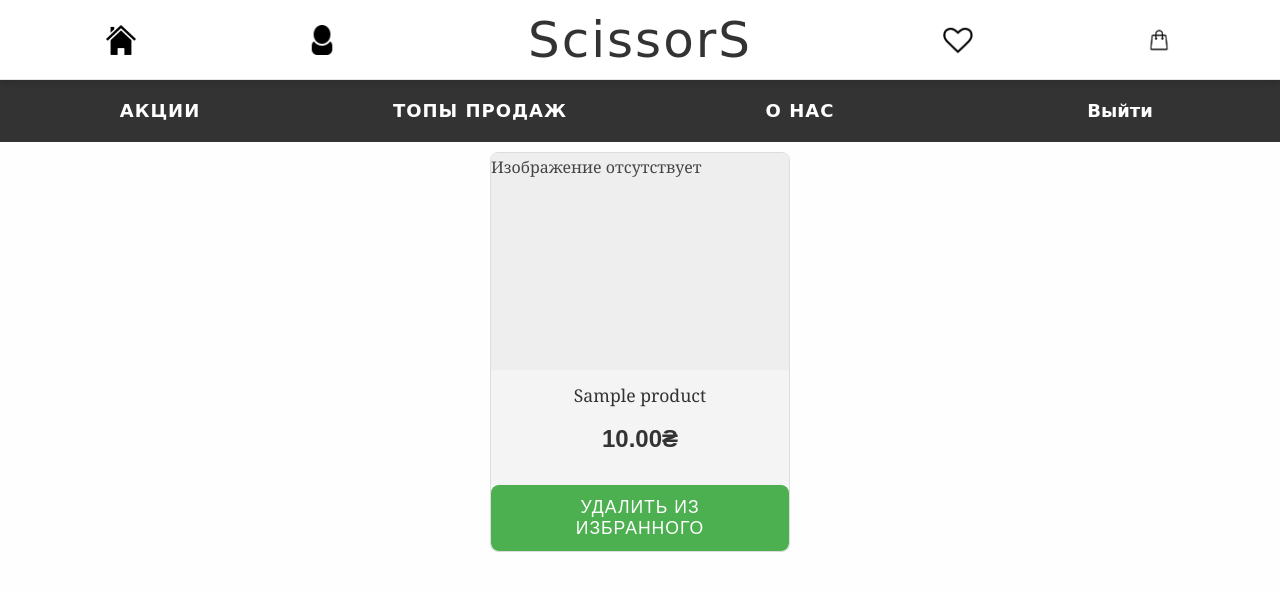
After one commit to Baranotik15/My_project, a Django app: page /users/favorites/ in a window 1280 px wide. The commit adds this page. Shown: the top 591 px of the page. Run offline with Django 5.2, Linux system fonts and the light colour scheme; a user stored in the database is signed in; tables that the repository leaves empty hold one stand-in row (values such as "Sample post"); lists and menus that the app fills with data are empty.

Commit message:
add favorite functional view html css

```diff
--- a/shopPj/products/tests.py
+++ /dev/null
@@ -1,3 +0,0 @@
-from django.test import TestCase
-
-# Create your tests here.
--- a/shopPj/products/views.py
+++ b/shopPj/products/views.py
@@ -20,10 +20,10 @@ class ProductListView(ListView):
         if search_query:
             queryset = queryset.filter(name__icontains=search_query)
 
-        return queryset
+        return queryset # Не пойму почему не учитывает регистры вроде айконтейнс должен, но не рабоатет
 
     def get_context_data(self, **kwargs):
-        context = super().get_context_data(**kwargs)
+        context = super(ProductListView, self).get_context_data(**kwargs)
         category_id = self.kwargs.get('category_id')
 
         if category_id:
--- a/shopPj/shopPj/settings.py
+++ b/shopPj/shopPj/settings.py
@@ -143,3 +143,4 @@ MEDIA_URL = '/media/'
 MEDIA_ROOT = os.path.join(BASE_DIR, 'media')
 
 LOGIN_REDIRECT_URL = '/'
+LOGIN_URL = 'login'
--- a/shopPj/static/product/css/product_detail.css
+++ b/shopPj/static/product/css/product_detail.css
@@ -8,11 +8,11 @@
 }
 
 .product-title {
-    font-family: 'Great Vibes', cursive; /* Соответствует h1 в основном стиле */
+    font-family: 'Great Vibes', cursive;
     color: #333333;
     font-size: 3em;
     margin-bottom: 20px;
-    text-shadow: 2px 2px 4px rgba(0, 0, 0, 0.2); /* Как в h1 */
+    text-shadow: 2px 2px 4px rgba(0, 0, 0, 0.2);
     text-align: center;
 }
 
@@ -24,7 +24,7 @@
 
 .product-price {
     font-family: 'Arial', sans-serif;
-    font-size: 1.5em; /* Увеличиваем для акцента */
+    font-size: 1.5em;
     color: #333;
     margin-bottom: 15px;
     text-align: center;
@@ -92,7 +92,7 @@
     display: inline-block;
     margin-top: 20px;
     padding: 10px 15px;
-    background: #007bff; /* Синий цвет для контраста */
+    background: #007bff;
     color: #fff;
     border-radius: 5px;
     text-decoration: none;
@@ -100,5 +100,5 @@
 }
 
 .back-link:hover {
-    background: #0056b3; /* Темнее при наведении */
+    background: #0056b3;
 }
--- a/shopPj/templates/base.html
+++ b/shopPj/templates/base.html
@@ -22,7 +22,7 @@
       <img src="{% static 'base_pattern/img/profil.png' %}" alt="Профиль" class="icon">
     </a>
     <span class="site-name">ScissorS</span>
-    <a href="#">
+    <a href="{% url "favorites" %}">
       <img src="{% static 'base_pattern/img/like.png' %}" alt="Отслеживаемое" class="icon">
     </a>
     <a href="#">
--- /dev/null
+++ b/shopPj/templates/users/favorites.html
@@ -0,0 +1,32 @@
+{% extends 'base.html' %}
+{% load static %}
+{% block content %}
+
+  <div class="products">
+    {% for product in favorites %}
+      <a href="{% url 'product_detail' product.pk %}">
+        <div class="product-item">
+          <div class="product-image">
+            {% if product.image %}
+              <img src="{{ product.image.url }}" alt="{{ product.name }}">
+            {% else %}
+              <p>Изображение отсутствует</p>
+            {% endif %}
+          </div>
+          <div class="product-info">
+            <div class="product-name">{{ product.name }}</div>
+            <div class="product-price">{{ product.price }}₴</div>
+          </div>
+
+          <form method="post" action="{% url 'remove_from_favorites' product.id %}">
+            {% csrf_token %}
+            <button type="submit" class="btn btn-remove">Удалить из избранного</button>
+          </form>
+        </div>
+      </a>
+    {% empty %}
+      <p>В вашем списке избранных нет товаров.</p>
+    {% endfor %}
+  </div>
+
+{% endblock %}
--- a/shopPj/users/models.py
+++ b/shopPj/users/models.py
@@ -1,5 +1,10 @@
 from django.contrib.auth.models import AbstractUser
+from django.db import models
 
 
 class User(AbstractUser):
-    pass
+    favorite_products = models.ManyToManyField(
+        'products.Product',
+        related_name='favorite_products',
+        blank=True
+    )
--- a/shopPj/users/tests.py
+++ /dev/null
@@ -1,3 +0,0 @@
-from django.test import TestCase
-
-# Create your tests here.
--- a/shopPj/users/urls.py
+++ b/shopPj/users/urls.py
@@ -1,5 +1,7 @@
 from django.contrib.auth.views import LoginView, LogoutView
 from django.urls import path
+from .views import FavoriteListView, AddToFavoritesView, RemoveFromFavoritesView
+
 
 urlpatterns = [
     path(
@@ -12,4 +14,19 @@ urlpatterns = [
         LogoutView.as_view(next_page='main_page'),
         name='logout'
     ),
+    path(
+        'favorites/',
+        FavoriteListView.as_view(),
+        name='favorites'
+    ),
+    path(
+        'product/<int:product_id>/add_to_favorites/'
+        , AddToFavoritesView.as_view(),
+        name='add_to_favorites'
+    ),
+    path(
+        'product/<int:product_id>/remove_from_favorites/',
+        RemoveFromFavoritesView.as_view(),
+        name='remove_from_favorites'
+    ),
 ]
--- a/shopPj/users/views.py
+++ b/shopPj/users/views.py
@@ -1,3 +1,32 @@
-from django.shortcuts import render
+from django.shortcuts import redirect
+from django.views import View
+from django.views.generic import ListView
+from django.contrib.auth.mixins import LoginRequiredMixin
+from products.models import Product
 
-# Create your views here.
+
+class FavoriteListView(LoginRequiredMixin, ListView):
+    model = Product
+    template_name = "users/favorites.html"
+    context_object_name = "favorites"
+
+    def get_queryset(self):
+        return Product.objects.filter(favorite_products=self.request.user)
+
+
+class AddToFavoritesView(LoginRequiredMixin, View):
+    def post(self, request, product_id):
+        product = Product.objects.get(id=product_id)
+        request.user.favorite_products.add(product)
+        return redirect('product_detail', pk=product.id)
+
+
+class RemoveFromFavoritesView(LoginRequiredMixin, View):
+    def post(self, request, product_id):
+        product = Product.objects.get(id=product_id)
+
+        if product in request.user.favorite_products.all():
+            request.user.favorite_products.remove(product)
+            return redirect('favorites')
+        else:
+            return redirect('product_detail', pk=product.id)
```
Also changed, not shown: shopPj/templates/products/product_detail.html (+12 -1 lines), shopPj/products/migrations/0002_product_favorites.py (added), shopPj/products/migrations/0003_remove_product_favorites.py (added), shopPj/users/migrations/0002_user_favorite_products.py (added).
